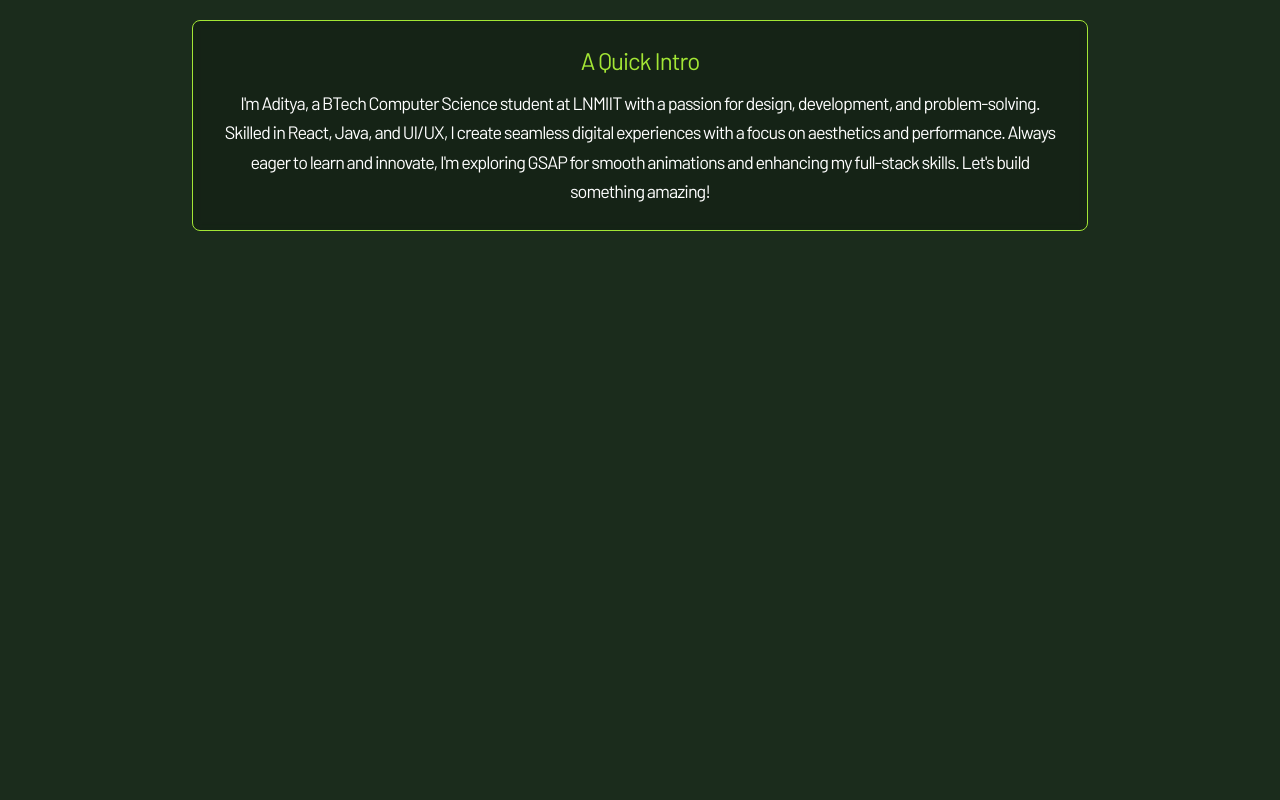
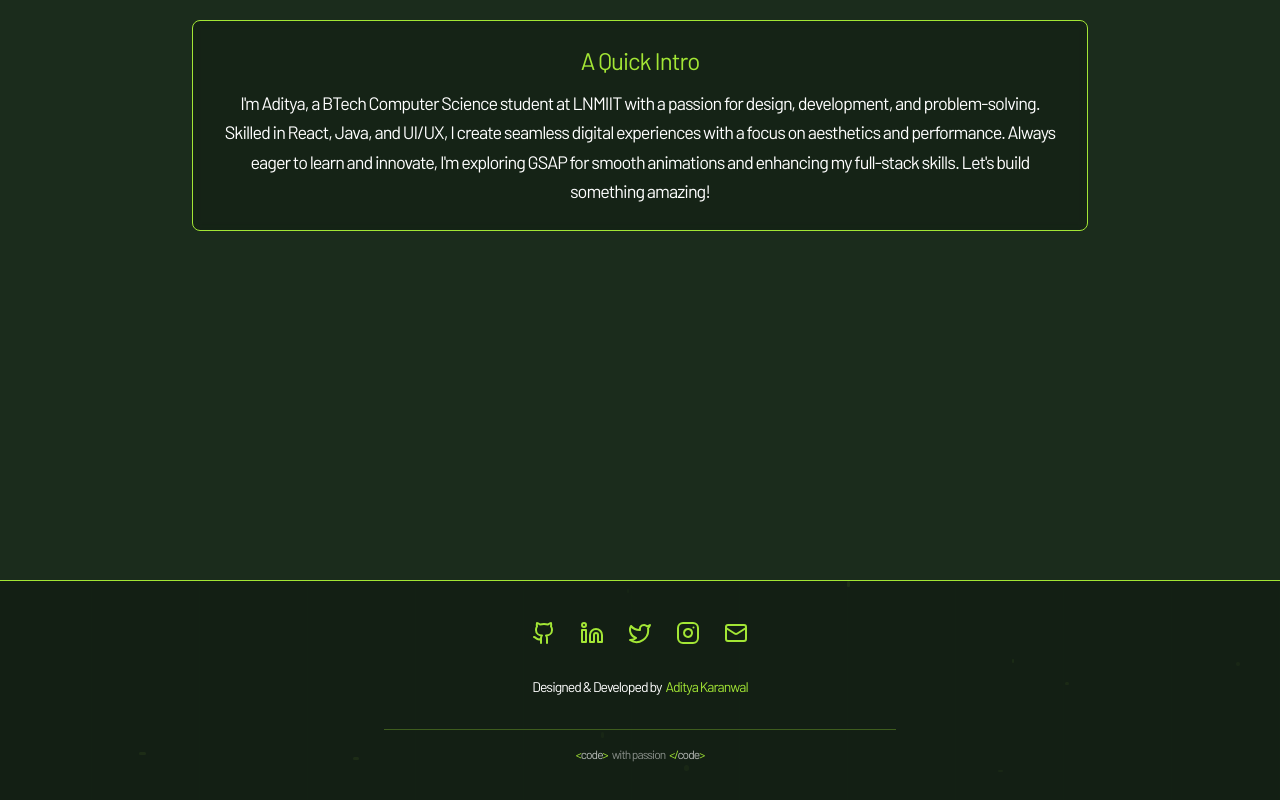
Before and after one commit to karanwal123/me_my, a React (Vite) app: page / in a window 1280 px wide. Shown: the part 372-1172 px from the top of the page. Before the commit the page ends 872 px from the top, so only its background shows below. Built offline with nearby package versions, Linux system fonts and the light colour scheme.

Commit message:
Footer added

```diff
--- a/src/App.jsx
+++ b/src/App.jsx
@@ -3,6 +3,7 @@ import Navbar from "./components/Navbar";
 import "./App.css";
 import DynamicCursor from "./components/DynamicCursor";
 import HomePage from "./components/HomePage";
+import Footer from "./components/Footer";
 function App() {
   const [count, setCount] = useState(0);
 
@@ -11,6 +12,7 @@ function App() {
       <DynamicCursor />
       <Navbar />
       <HomePage />
+      <Footer />
     </div>
   );
 }
--- /dev/null
+++ b/src/components/Footer.jsx
@@ -0,0 +1,121 @@
+import React from "react";
+import { Github, Twitter, Linkedin, Instagram, Mail } from "lucide-react";
+
+const Footer = () => {
+  return (
+    <footer className="w-full bg-black bg-opacity-30 border-t border-lime-400 mt-20 relative overflow-hidden">
+      {/* Texture overlay */}
+      <div className="absolute inset-0 opacity-10">
+        <div className="absolute w-full h-full">
+          {[...Array(10)].map((_, i) => (
+            <div
+              key={i}
+              className="absolute rounded-full bg-lime-400"
+              style={{
+                width: `${Math.random() * 6 + 2}px`,
+                height: `${Math.random() * 6 + 2}px`,
+                left: `${Math.random() * 100}%`,
+                top: `${Math.random() * 100}%`,
+                opacity: Math.random() * 0.5 + 0.25,
+              }}
+            />
+          ))}
+        </div>
+        <div className="grid grid-cols-12 gap-4 w-full h-full opacity-5">
+          {[...Array(12)].map((_, i) => (
+            <div key={i} className="border-r border-lime-400 h-full"></div>
+          ))}
+        </div>
+      </div>
+
+      <div className="container mx-auto py-10 px-6 relative z-10">
+        <div className="flex flex-col items-center justify-center space-y-8">
+          {/* Social icons */}
+          <div className="flex space-x-6">
+            <a
+              href="https://github.com/"
+              target="_blank"
+              rel="noopener noreferrer"
+              className="transition-transform hover:scale-110"
+            >
+              <Github
+                size={24}
+                className="text-lime-400 hover:text-lime-300 transition-colors duration-300"
+              />
+            </a>
+            <a
+              href="https://linkedin.com/"
+              target="_blank"
+              rel="noopener noreferrer"
+              className="transition-transform hover:scale-110"
+            >
+              <Linkedin
+                size={24}
+                className="text-lime-400 hover:text-lime-300 transition-colors duration-300"
+              />
+            </a>
+            <a
+              href="https://twitter.com/"
+              target="_blank"
+              rel="noopener noreferrer"
+              className="transition-transform hover:scale-110"
+            >
+              <Twitter
+                size={24}
+                className="text-lime-400 hover:text-lime-300 transition-colors duration-300"
+              />
+            </a>
+            <a
+              href="https://instagram.com/"
+              target="_blank"
+              rel="noopener noreferrer"
+              className="transition-transform hover:scale-110"
+            >
+              <Instagram
+                size={24}
+                className="text-lime-400 hover:text-lime-300 transition-colors duration-300"
+              />
+            </a>
+            <a
+              href="mailto:contact@example.com"
+              className="transition-transform hover:scale-110"
+            >
+              <Mail
+                size={24}
+                className="text-lime-400 hover:text-lime-300 transition-colors duration-300"
+              />
+            </a>
+          </div>
+
+          {/* Credit line */}
+          <div className="text-center">
+            <p className="text-white font-barlow text-sm">
+              <span className="inline-block relative">
+                Designed & Developed by
+                <span className="ml-1 text-lime-400 font-medium">
+                  Aditya Karanwal
+                </span>
+                <span className="absolute -bottom-1 left-0 w-full h-px bg-lime-400 transform scale-x-0 transition-transform duration-300 group-hover:scale-x-100"></span>
+              </span>
+            </p>
+          </div>
+
+          {/* Subtle code line */}
+          <div className="w-full max-w-lg mx-auto pt-4 border-t border-lime-400 border-opacity-30">
+            <p className="text-center text-gray-400 font-barlow text-xs">
+              <span className="text-lime-400">&lt;</span>
+              <span className="text-white opacity-70">code</span>
+              <span className="text-lime-400">&gt;</span>
+              <span className="text-white opacity-50 mx-1">with passion</span>
+              <span className="text-lime-400">&lt;/</span>
+              <span className="text-white opacity-70">code</span>
+              <span className="text-lime-400">&gt;</span>
+            </p>
+          </div>
+        </div>
+      </div>
+    </footer>
+  );
+};
+
+export default Footer;
```
